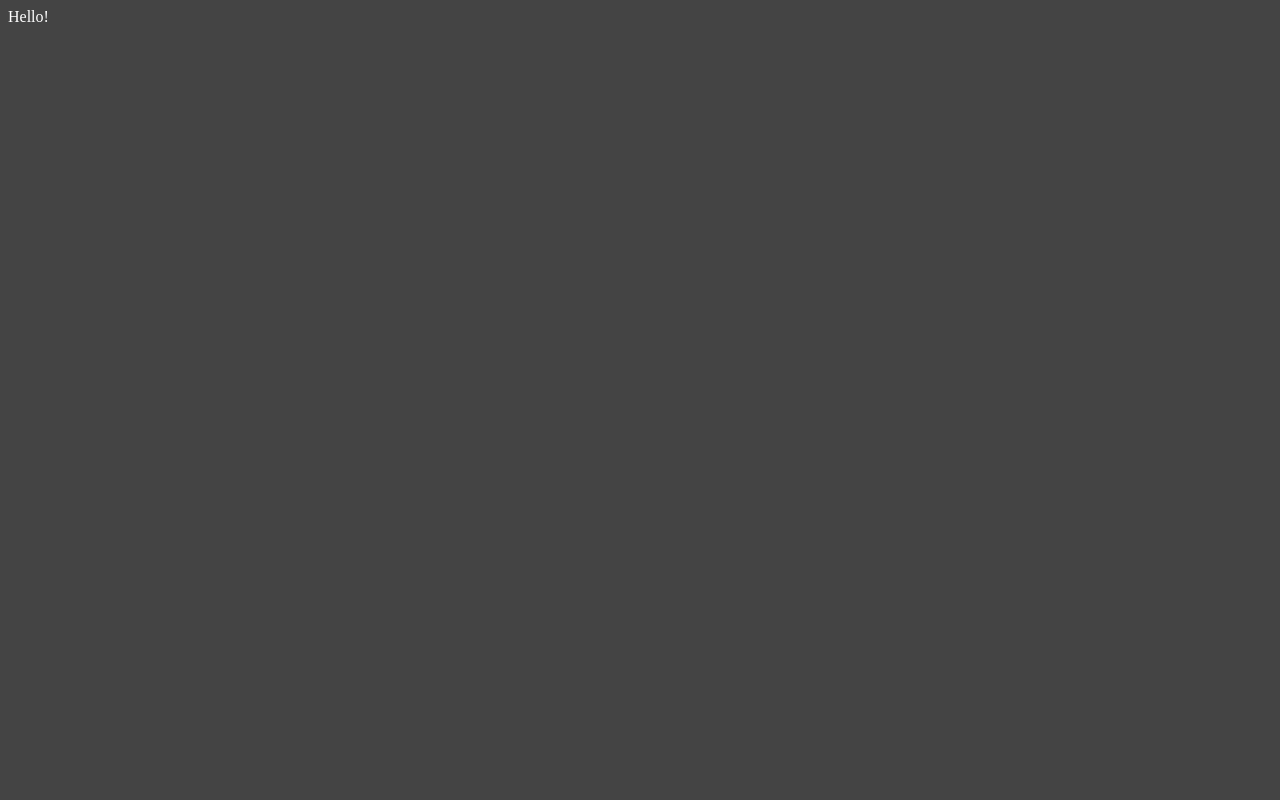
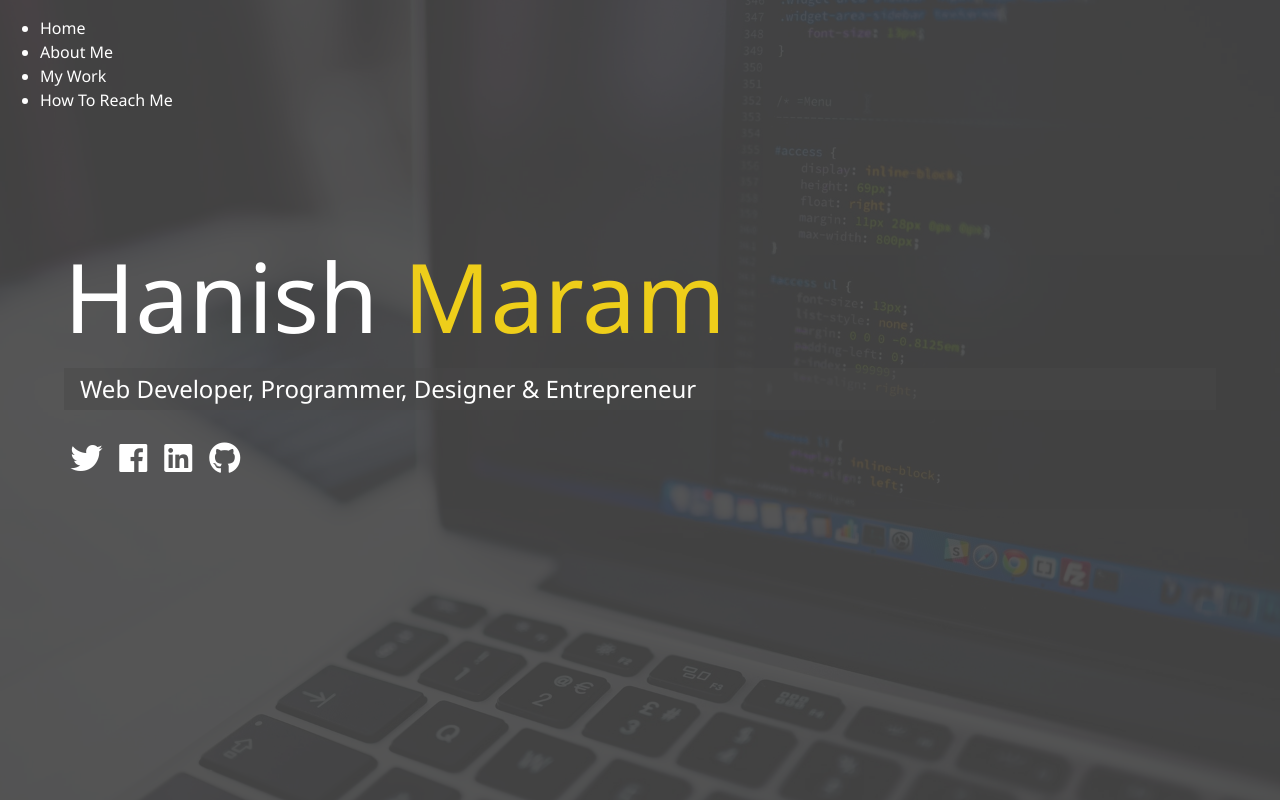
Before and after one commit to hanishmaram/ModernPortifolio, a website: page index.html in a window 1280 px wide. Drawn offline with Linux system fonts and the light colour scheme.

Commit message:
Index markup & main sass

```diff
--- a/index.html
+++ b/index.html
@@ -4,10 +4,61 @@
   <meta charset="UTF-8">
   <meta name="viewport" content="width=device-width, initial-scale=1.0">
   <meta http-equiv="X-UA-Compatible" content="ie=edge">
+  <link rel="stylesheet" href="https://use.fontawesome.com/releases/v5.2.0/css/all.css" integrity="sha384-hWVjflwFxL6sNzntih27bfxkr27PmbbK/iSvJ+a4+0owXq79v+lsFkW54bOGbiDQ" crossorigin="anonymous">
   <link rel="stylesheet" href="dist/css/main.css">
   <title>My Portifolio Site</title>
 </head>
-<body>
-  Hello!
+<body id="bg-img">
+
+  <header>
+    <div class="memu-btn">
+      <div class="btn-line"></div>
+      <div class="btn-line"></div>
+      <div class="btn-line"></div>
+    </div>
+    <nav class="menu">
+      <div class="menu-branding">
+        <div class="portrait"></div>
+      </div>
+      <ul class="menu-nav">
+        <li class="nav-item">
+          <a href="/" class="nav-link">Home</a>
+        </li>
+        <li class="nav-item">
+          <a href="/about.html" class="nav-link">About Me</a>
+        </li>
+        <li class="nav-item">
+          <a href="/Work.html" class="nav-link">My Work</a>
+        </li>
+        <li class="nav-item">
+          <a href="/Contact.html" class="nav-link">How To Reach Me</a>
+        </li>
+      </ul>
+    </nav>
+  </header>
+  <main id="home">
+    <h1 class="lg-heading">
+      Hanish  <span class="text-secondary"> Maram</span>
+    </h1>
+    <h2 class="sm-heading">
+      Web Developer, Programmer, Designer & Entrepreneur
+    </h2>
+    <div class="icons">
+      <a href="#!">
+        <i class="fab fa-twitter fa-2x"></i>
+      </a>
+      <a href="#!">
+        <i class="fab fa-facebook fa-2x"></i>
+      </a>
+      <a href="#!">
+        <i class="fab fa-linkedin fa-2x"></i>
+      </a>
+      <a href="#!">
+        <i class="fab fa-github fa-2x"></i>
+      </a>
+    </div>
+  </main>
+  <script src="js/main.js"></script>
 </body>
+
 </html>
--- a/scss/main.scss
+++ b/scss/main.scss
@@ -1,6 +1,96 @@
 $primary-color:#444;
+$secondary-color:#eece1a;
+$show-home-image:true;
+$home-image:url(/img/background.jpg);
+$background-opacity:0.9;
+
+@mixin easeOut{
+  transition: all 1.5s ease-out;
+}
+@mixin background{
+  @if $show-home-image{
+    &#bg-img{
+    background:$home-image;
+    background-attachment: fixed;
+    background-size: cover;
+
+    &:after{
+      content: '';
+      position: absolute;
+      top: 0;
+      right: 0;
+      width: 100%;
+      height: 100%;
+      z-index: -1;
+      background: rgba($primary-color,$background-opacity);
+    }
+  }
+  }
+}
+
+*{
+  box-sizing:border-box;
+}
 
 body{
+  @include background;
   background-color: $primary-color;
   color: #fff;
+  height:100%;
+  margin:0;
+  font-family: 'Segoe UI', Tahoma, Geneva, Verdana, sans-serif;
+  line-height: 1.5;
 }
+
+//Headings
+h1,h2,h3{
+  margin: 0;
+  font-weight: 400;
+
+  &.lg-heading{
+    font-size: 6rem;
+  }
+  &.sm-heading{
+    margin-bottom: 2rem;
+    padding:0.2rem 1rem;
+    background: rgba(lighten($primary-color, 2),0.5);
+  }
+}
+
+a{
+  color: #fff;
+  text-decoration: none;
+}
+
+header{
+  position: fixed;
+  z-index: 2;
+  width: 100%;
+}
+
+.text-secondary{
+  color: $secondary-color;
+}
+
+main{
+  padding: 4rem;
+  height: 100%;
+  .icons{
+    margin-top: 1rem;
+
+  a{
+    padding: 0.4rem;
+    &:hover{
+      color: $secondary-color;
+      @include easeOut();
+
+    }
+  }
+}
+&#home{
+  overflow: hidden;
+  h1{
+    margin-top: 20vh;
+  }
+}
+}
```
Also changed, not shown: dist/css/main.css, img/background.jpg (added), img/portrait.jpg (added), img/portrait_small.jpg (added), js/main.js (added).
